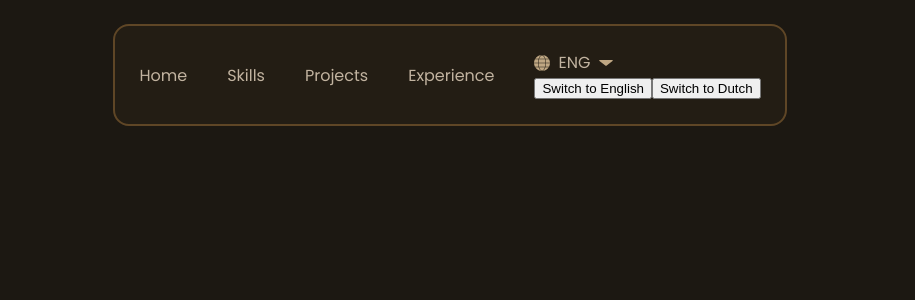
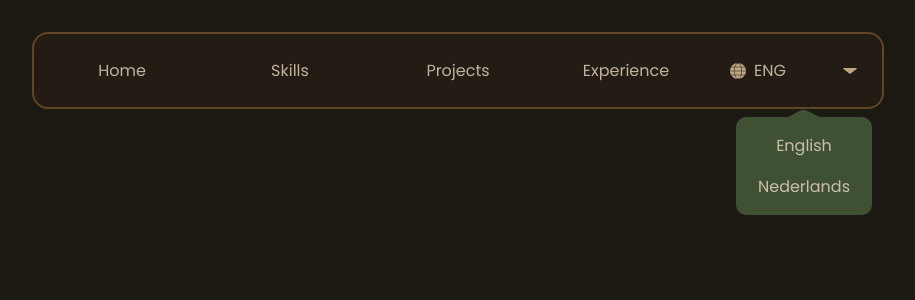
Before and after one commit to leo-kramer/portfolio, a React (Vite) app: page / in a window 1280 px wide. Both pictures are taken after a click on the button "ENG". Shown: the top 300 px of the page, without its empty margins (190-1105 px from the left). Built offline with nearby package versions, Linux system fonts and the light colour scheme.

Commit message:
Language menu styling + nav flex adjustments

```diff
--- a/src/assets/css/index.css
+++ b/src/assets/css/index.css
@@ -47,5 +47,5 @@ html {
 }
 
 .show {
-	display: block;
+	display: flex;
 }
--- a/src/assets/css/nav.css
+++ b/src/assets/css/nav.css
@@ -1,6 +1,63 @@
-header > nav {
+header {
+	position: fixed;
+	top: 2em;
+
 	display: flex;
 	justify-content: center;
+	gap: 0;
+
+	width: 100vw;
+}
+
+/* Language selection menu */
+header > nav > div {
+	display: none;
+	flex-direction: column;
+	align-items: center;
+
+	position: relative;
+	float: right;
+	right: 1em;
+
+	min-width: 8em;
+}
+
+header > nav > div > img {
+	width: 2em;
+}
+
+header > nav > div > ul {
+	flex-direction: column;
+	gap: 0.25em;
+
+	padding: 0.5em 0.25em;
+	border-radius: 10px;
+	margin: 0;
+
+	width: 100%;
+
+	list-style-type: none;
+	background-color: var(--accent);
+}
+
+header > nav > div > ul > li > button {
+	border: none;
+	border-radius: 10px;
+	padding: 0.5em 0.25em;
+
+	width: 100%;
+
+	font-family: "Poppins";
+	font-size: 1em;
+	color: var(--text-75);
+	background: none;
+}
+
+header > nav > div > ul > li > button:hover {
+	cursor: pointer;
+
+	color: var(--text);
+	background-color: var(--background-25);
 }
 
 header > nav > ul {
@@ -10,20 +67,28 @@ header > nav > ul {
 	align-items: center;
 	gap: 1em;
 
+	margin: 0;
 	padding: 0.75em;
 	border: 2px solid var(--secondary);
 	border-radius: 1em;
 
-	width: fit-content;
-
 	list-style: none;
 
 	background-color: var(--secondary-10);
+	-webkit-backdrop-filter: blur(0.5em);
+	backdrop-filter: blur(0.5em);
 }
 
 header > nav > ul > li {
+	flex-grow: 1;
+	flex-basis: 0;
+
 	padding: 0.75em;
 	border-radius: 1em;
+
+	min-width: 8em;
+
+	text-align: center;
 }
 
 header > nav > ul > li:hover {
@@ -48,7 +113,10 @@ header > nav > ul > li > button {
 	display: flex;
 	flex-direction: row;
 	align-items: center;
+	justify-content: space-around;
 	gap: 0.5em;
+
+	min-width: 8em;
 }
 
 header > nav > ul > li > a:hover,
@@ -63,7 +131,9 @@ header > nav > ul > li > button > img {
 	height: 1em;
 }
 
-/* Language selection menu */
-header > nav > ul > li > div {
-	display: none;
+header > nav > ul > li > button > p {
+	margin: 0;
+
+	width: 100%;
+	text-align: left;
 }
--- a/src/components/Nav.jsx
+++ b/src/components/Nav.jsx
@@ -2,8 +2,8 @@ import { useTranslation } from 'react-i18next';
 import '../assets/css/index.css'
 import '../assets/css/nav.css'
 
-const LanguageSelection = () => {
-  const LanguageMenu = document.querySelector("header > nav > ul > li > div")
+const toggleLanguageMenu  = () => {
+  const LanguageMenu = document.querySelector("header > nav > div")
 
   LanguageMenu.classList.toggle("show")
 }
@@ -20,17 +20,22 @@ const Nav = () => {
           <li><a href="#projects">{t("Projects")}</a></li>
           <li><a href="#experience">{t("Experience")}</a></li>
           <li>
-            <button onClick={LanguageSelection}>
+            <button onClick={toggleLanguageMenu}>
               <img src="../../public/img/icon-language.svg" alt="A language icon, represented by a globe." />
-              {t("LNG")}
+              <p>{t("LNG")}</p>
               <img src="../../public/img/icon-expand.svg" alt="An expand icon, represent as a triangle facing down." />
             </button>
-            <div>
-              <button onClick={() => i18n.changeLanguage('en')}>Switch to English</button>
-              <button onClick={() => i18n.changeLanguage('nl')}>Switch to Dutch</button>
-            </div>
           </li>
         </ul>
+
+        {/* Language menu */}
+        <div>
+          <img src="../../public/img/arrow.png" />
+          <ul>
+            <li><button onClick={() => i18n.changeLanguage('en')}>English</button></li>
+            <li><button onClick={() => i18n.changeLanguage('nl')}>Nederlands</button></li>
+          </ul>
+        </div>
       </nav>
     </header>
   );
```
Also changed, not shown: public/img/arrow.png (added).
